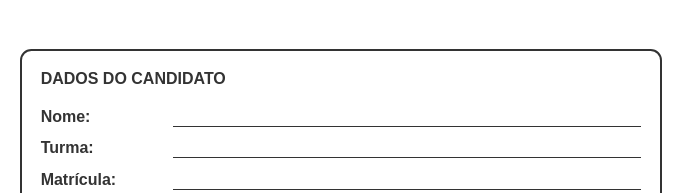
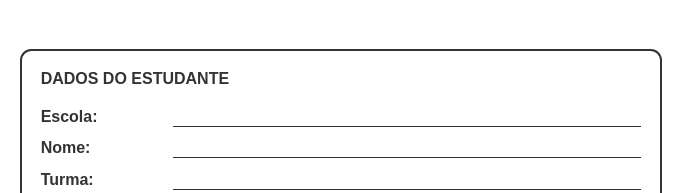
Before and after one commit to Saulocoimbraa/meu-leitor-de-gabarito, a plain HTML site: page Modelo_de_Gabarito_Imprimir.html in a window 1280 px wide. Shown: the part 759-952 px from the top of the page, 299-980 px from the left. Drawn offline with Linux system fonts and the light colour scheme.

Commit message:
Update Modelo_de_Gabarito_Imprimir.html

```diff
--- a/Modelo_de_Gabarito_Imprimir.html
+++ b/Modelo_de_Gabarito_Imprimir.html
@@ -378,7 +378,11 @@
 
                     <!-- Informações do aluno -->
                     <div class="student-info">
-                        <h3>DADOS DO CANDIDATO</h3>
+                        <h3>DADOS DO ESTUDANTE</h3>
+                        <div class="info-row">
+                            <span class="info-label">Escola:</span>
+                            <div class="info-line"></div>
+                        </div>
                         <div class="info-row">
                             <span class="info-label">Nome:</span>
                             <div class="info-line"></div>
@@ -387,10 +391,7 @@
                             <span class="info-label">Turma:</span>
                             <div class="info-line"></div>
                         </div>
-                        <div class="info-row">
-                            <span class="info-label">Matrícula:</span>
-                            <div class="info-line"></div>
-                        </div>
+
                     </div>
 
                     <!-- Grid de questões -->
```
